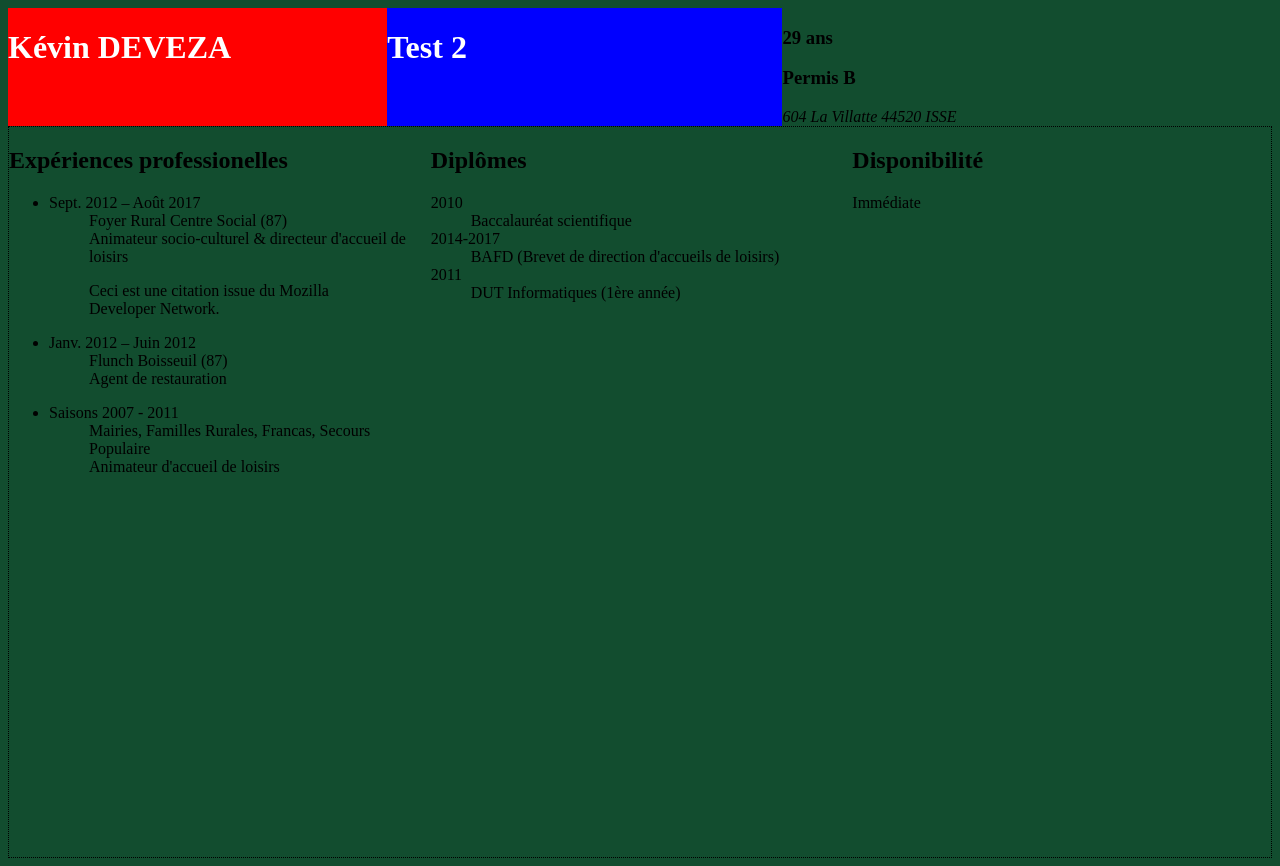
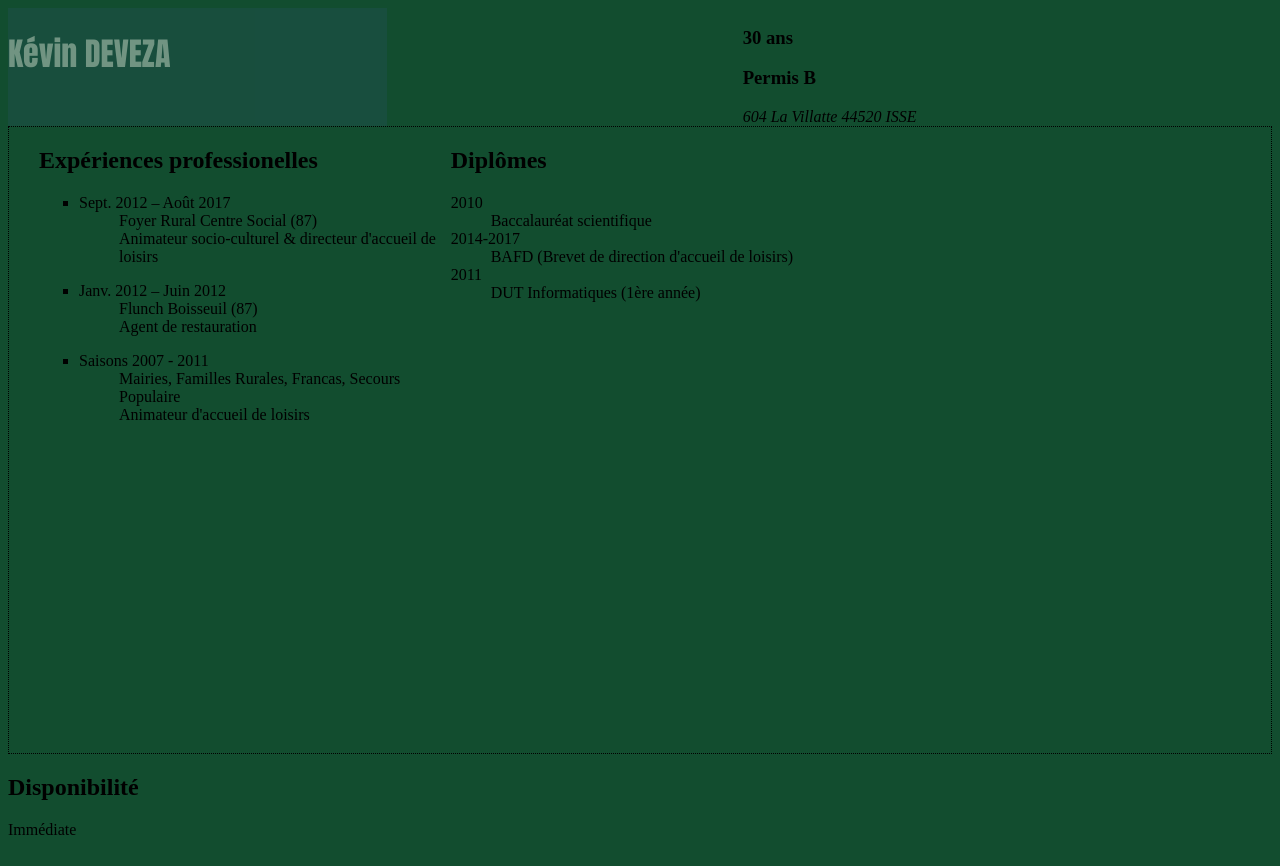
Before and after one commit to KevinDvZ/kevindvz.github.io, a plain HTML site: page index.html in a window 1280 px wide. Drawn offline with Linux system fonts and the light colour scheme.

Commit message:
gridEssais1

```diff
--- a/cv_deveza.css
+++ b/cv_deveza.css
@@ -1,6 +1,7 @@
 body{
     background-color: rgb(18, 77, 47);
 }
+
 .corps {
     display: grid;
     grid-template-columns: 1fr 1fr 1fr;
@@ -10,25 +11,40 @@ body{
           ". ."
           ". ."
           ". .";
-          border-width:1px;
-          border-style:dotted;
-          border-color:black;
+    border-width:1px;
+    border-style:dotted;
+    border-color:black;
+    padding-left: 30px;
       }
 
 
   h1 {
     color: white;
+    font-family: Impact, Charcoal, sans-serif;
     }
 
-.row {
+.row1 {
     display: grid;
     grid-template-columns: 30% auto auto;
 }
 
 .column1 {
-    background: red;
+    background: rgba(67, 88, 160, 0.322);
+    opacity:0.4;
 }
 
-.column2 {
-    background: blue;
+.column3 {
+
 }
+
+.historique{
+    background-color: darkslategray;
+}
+
+section{
+    padding padding-left: 30px;
+}
+
+li{
+    list-style: square;
+}
--- a/index.html
+++ b/index.html
@@ -6,16 +6,16 @@
 <link rel="stylesheet" href="cv_deveza.css" />
 </head>
 <header>
-<div class="row">
+<div class="row1">
     <div class="column1">
         <h1>Kévin DEVEZA</h1>
     </div>
     <div class="column2">
-        <h1>Test 2</h1>
+
     </div>
     <div class="column3">
         <article>
-        <h3>29 ans</h3>
+        <h3>30 ans</h3>
         <h3>Permis B</h3>
         <address>604 La Villatte 44520 ISSE</address>
     </article></div>
@@ -31,8 +31,7 @@
             <dt>Sept. 2012 – Août 2017</dt>
             <dd>Foyer Rural Centre Social (87)</dd>
             <dd>Animateur socio-culturel & directeur d'accueil de loisirs</dd>
-            <blockquote>Ceci est une citation issue du Mozilla Developer Network.</blockquote>
-        </dl>
+            </dl>
     </li>
     <li>
         <dl>
@@ -57,15 +56,15 @@
         <dt>2010</dt>
         <dd>Baccalauréat scientifique</dd>
         <dt>2014-2017</dt>
-        <dd>BAFD (Brevet de direction d'accueils de loisirs)</dd>
+        <dd>BAFD (Brevet de direction d'accueil de loisirs)</dd>
         <dt>2011</dt>
         <dd>DUT Informatiques (1ère année)</dd>
     </dl>
-    </section>
-
+</section>
+</div>
 
 <aside>
-<h2> Disponibilité</h2>
+<h2>Disponibilité</h2>
 <p>Immédiate</p>
 </aside>
 </div>
```
